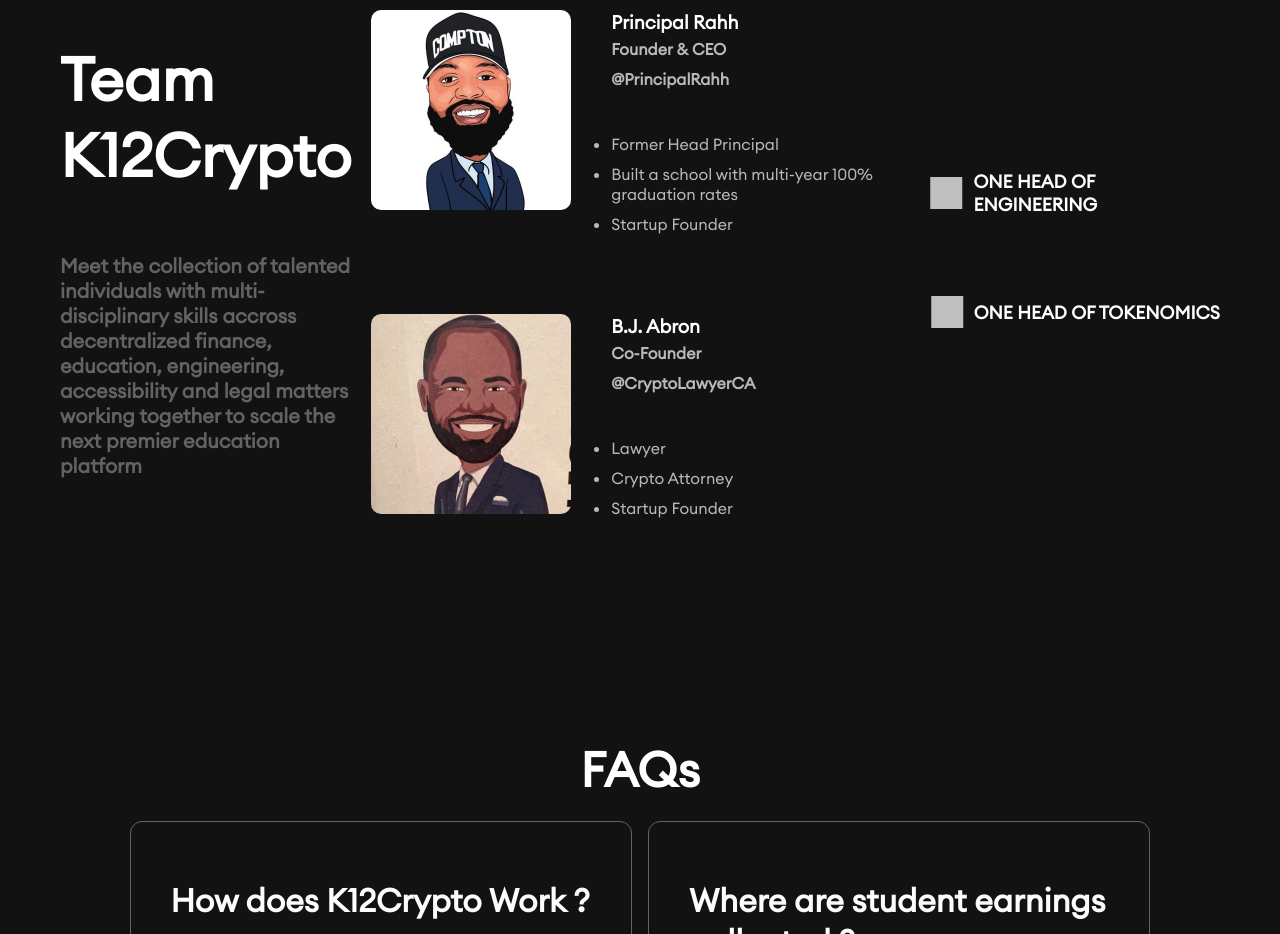
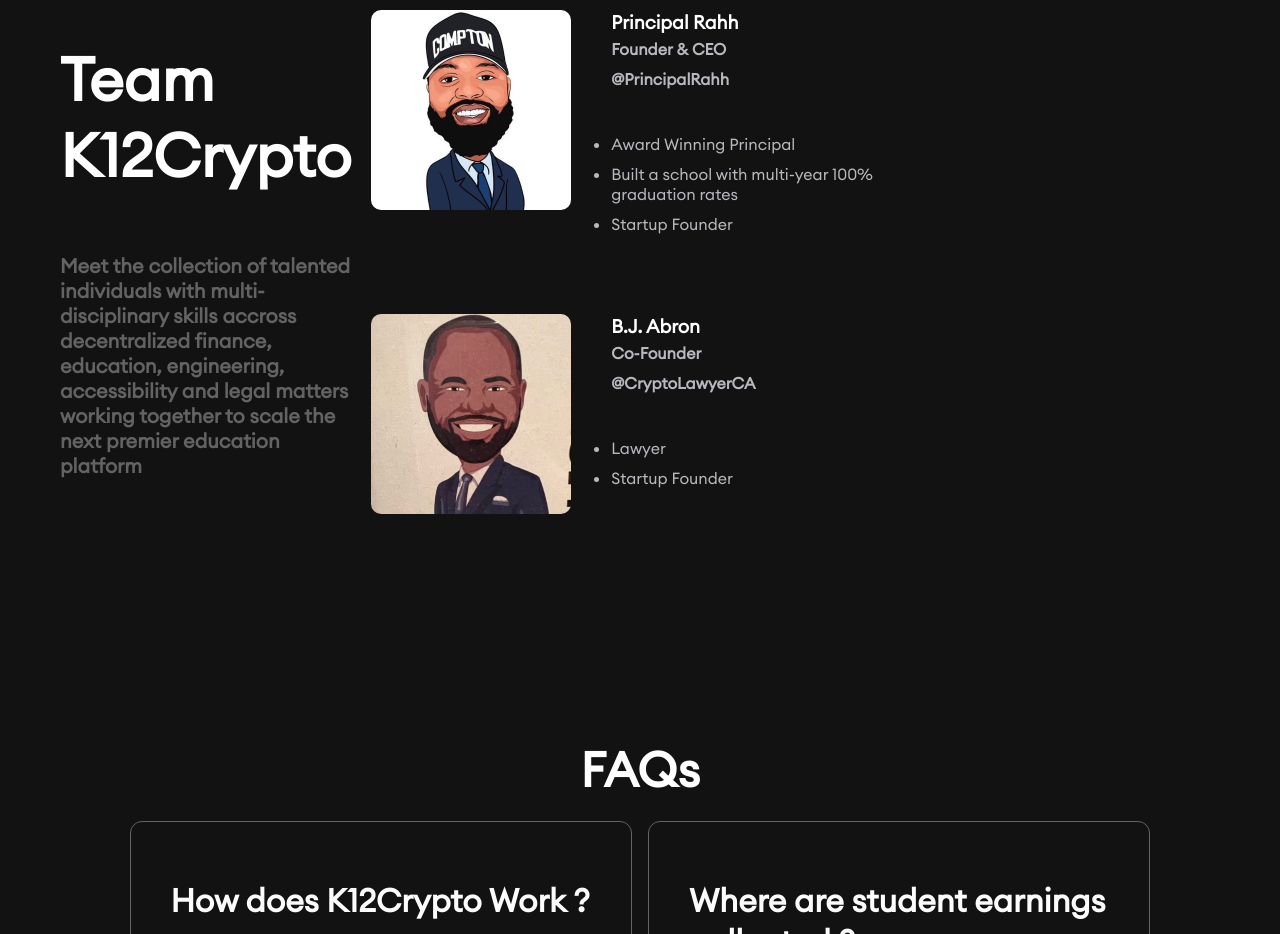
Before and after one commit to Geller99/K12Crypto, a React (Create React App) app: page / in a window 1280 px wide. Shown: the part 4420-5354 px from the top of the page. Built offline with nearby package versions, Linux system fonts and the light colour scheme.

Commit message:
Updated teams section

```diff
--- a/src/components/Teams/index.js
+++ b/src/components/Teams/index.js
@@ -1,5 +1,5 @@
 import React from "react";
-import cube from "../../assets/Icons/Rectangle 3.png";
+// import cube from "../../assets/Icons/Rectangle 3.png";
 import Rahh from "../../assets/images/image_6487327.JPG";
 import BJ from "../../assets/images/image_6487327 (1).JPG";
 
@@ -33,7 +33,7 @@ const Teams = () => {
               <span className="dashline"></span>
               <div className="detail">
                 <ul>
-                  <li>Former Head Principal</li>
+                  <li>Award Winning Principal</li>
                   <li>Built a school with multi-year 100% graduation rates</li>
                   <li>Startup Founder</li>
                 </ul>
@@ -58,7 +58,6 @@ const Teams = () => {
               <div className="detail">
                 <ul>
                   <li>Lawyer</li>
-                  <li>Crypto Attorney</li>
                   <li>Startup Founder</li>
                 </ul>
               </div>
@@ -67,7 +66,7 @@ const Teams = () => {
         </div>
         <div className="part-3">
           <div className="tags-Container">
-            <div className="tag-wrapper">
+            {/* <div className="tag-wrapper">
               <img src={cube} alt="cube" />
               <h3>ONE HEAD OF ENGINEERING</h3>
             </div>
@@ -75,7 +74,7 @@ const Teams = () => {
               <img src={cube} alt="cube" />
               <h3>ONE HEAD OF TOKENOMICS</h3>
             </div>
-
+             */}
           </div>
         </div>
       </div>
```
